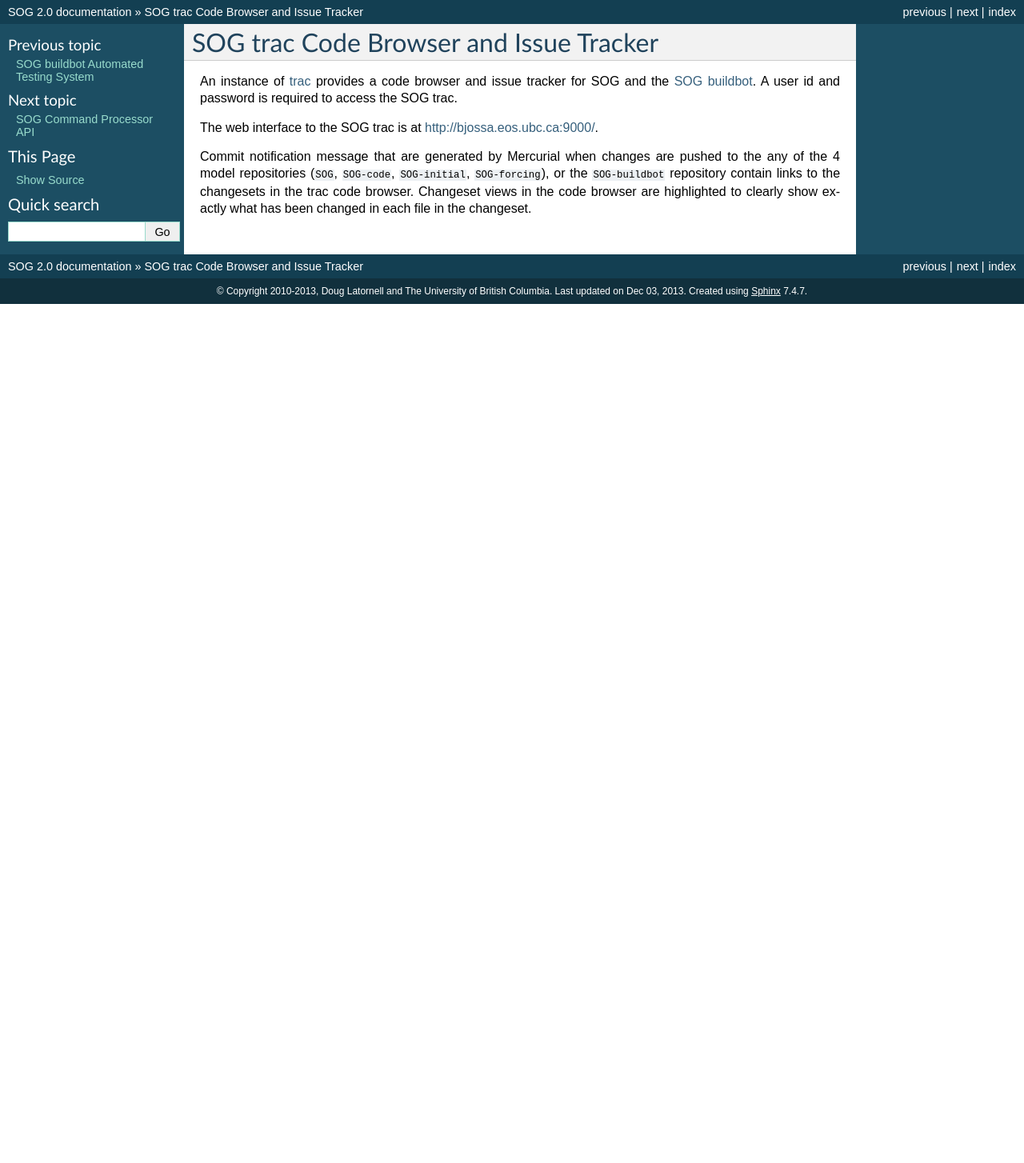
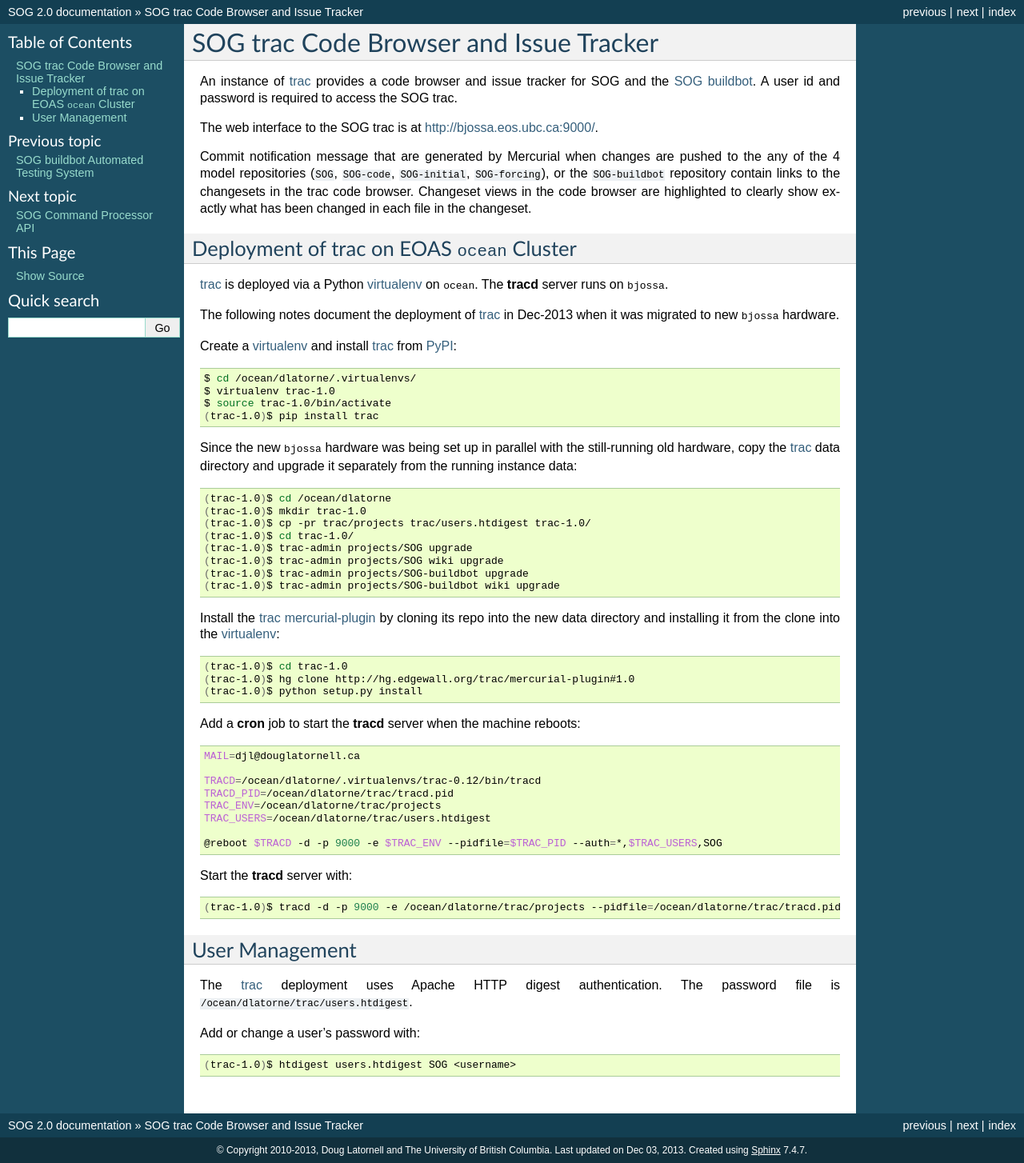
Before and after one commit to SalishSeaCast/SOG, a Sphinx documentation site: the page built from docs/trac.rst, in a window 1280 px wide. Shown: the whole page at 80% size. Built offline with Sphinx 7.4.7, drawn with Linux system fonts in a browser that asks for light colours; before the commit the page ends 900 px from its top, so only the background shows below that.

Commit message:
Add docs re: deployment of trac on bjossa.

```diff
--- a/docs/trac.rst
+++ b/docs/trac.rst
@@ -35,3 +35,81 @@
 :file:`SOG-forcing`),
 or the :file:`SOG-buildbot` repository contain links to the changesets in the trac code browser.
 Changeset views in the code browser are highlighted to clearly show exactly what has been changed in each file in the changeset.
+
+
+Deployment of trac on EOAS :kbd:`ocean` Cluster
+-----------------------------------------------
+
+trac_ is deployed via a Python virtualenv_ on :kbd:`ocean`.
+The :program:`tracd` server runs on :kbd:`bjossa`.
+
+.. _virtualenv: https://pypi.python.org/pypi/virtualenv
+
+The following notes document the deployment of trac_ in Dec-2013 when it was migrated to new :kbd:`bjossa` hardware.
+
+Create a virtualenv_ and install trac_ from PyPI_:
+
+.. code-block:: bash
+
+    $ cd /ocean/dlatorne/.virtualenvs/
+    $ virtualenv trac-1.0
+    $ source trac-1.0/bin/activate
+    (trac-1.0)$ pip install trac
+
+.. _PyPI: https://pypi.python.org/pypi
+
+Since the new :kbd:`bjossa` hardware was being set up in parallel with the still-running old hardware,
+copy the trac_ data directory and upgrade it separately from the running instance data:
+
+.. code-block:: bash
+
+    (trac-1.0)$ cd /ocean/dlatorne
+    (trac-1.0)$ mkdir trac-1.0
+    (trac-1.0)$ cp -pr trac/projects trac/users.htdigest trac-1.0/
+    (trac-1.0)$ cd trac-1.0/
+    (trac-1.0)$ trac-admin projects/SOG upgrade
+    (trac-1.0)$ trac-admin projects/SOG wiki upgrade
+    (trac-1.0)$ trac-admin projects/SOG-buildbot upgrade
+    (trac-1.0)$ trac-admin projects/SOG-buildbot wiki upgrade
+
+Install the trac_ `mercurial-plugin`_ by cloning its repo into the new data directory and installing it from the clone into the virtualenv_:
+
+.. code-block:: bash
+
+    (trac-1.0)$ cd trac-1.0
+    (trac-1.0)$ hg clone http://hg.edgewall.org/trac/mercurial-plugin#1.0
+    (trac-1.0)$ python setup.py install
+
+.. _mercurial-plugin: http://trac.edgewall.org/wiki/TracMercurial
+
+Add a :program:`cron` job to start the :program:`tracd` server when the machine reboots:
+
+.. code-block:: bash
+
+    MAIL=djl@douglatornell.ca
+
+    TRACD=/ocean/dlatorne/.virtualenvs/trac-0.12/bin/tracd
+    TRACD_PID=/ocean/dlatorne/trac/tracd.pid
+    TRAC_ENV=/ocean/dlatorne/trac/projects
+    TRAC_USERS=/ocean/dlatorne/trac/users.htdigest
+
+    @reboot $TRACD -d -p 9000 -e $TRAC_ENV --pidfile=$TRAC_PID --auth=*,$TRAC_USERS,SOG
+
+Start the :program:`tracd` server with:
+
+.. code-block:: bash
+
+    (trac-1.0)$ tracd -d -p 9000 -e /ocean/dlatorne/trac/projects --pidfile=/ocean/dlatorne/trac/tracd.pid --auth=*,/ocean/dlatorne/trac/users.htdigest,SOG
+
+
+User Management
+---------------
+
+The trac_ deployment uses Apache HTTP digest authentication.
+The password file is :file:`/ocean/dlatorne/trac/users.htdigest`.
+
+Add or change a user's password with:
+
+.. code-block:: bash
+
+    (trac-1.0)$ htdigest users.htdigest SOG <username>
```
